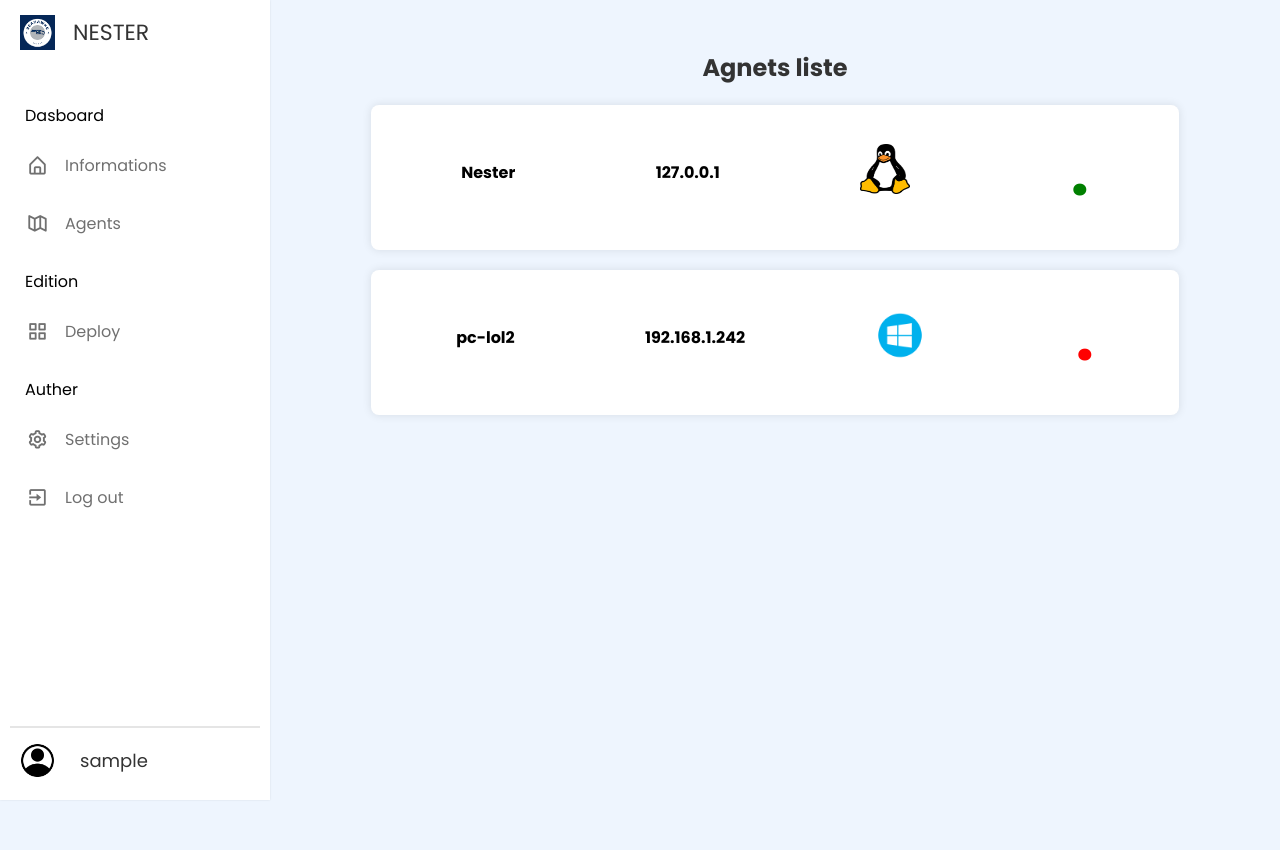
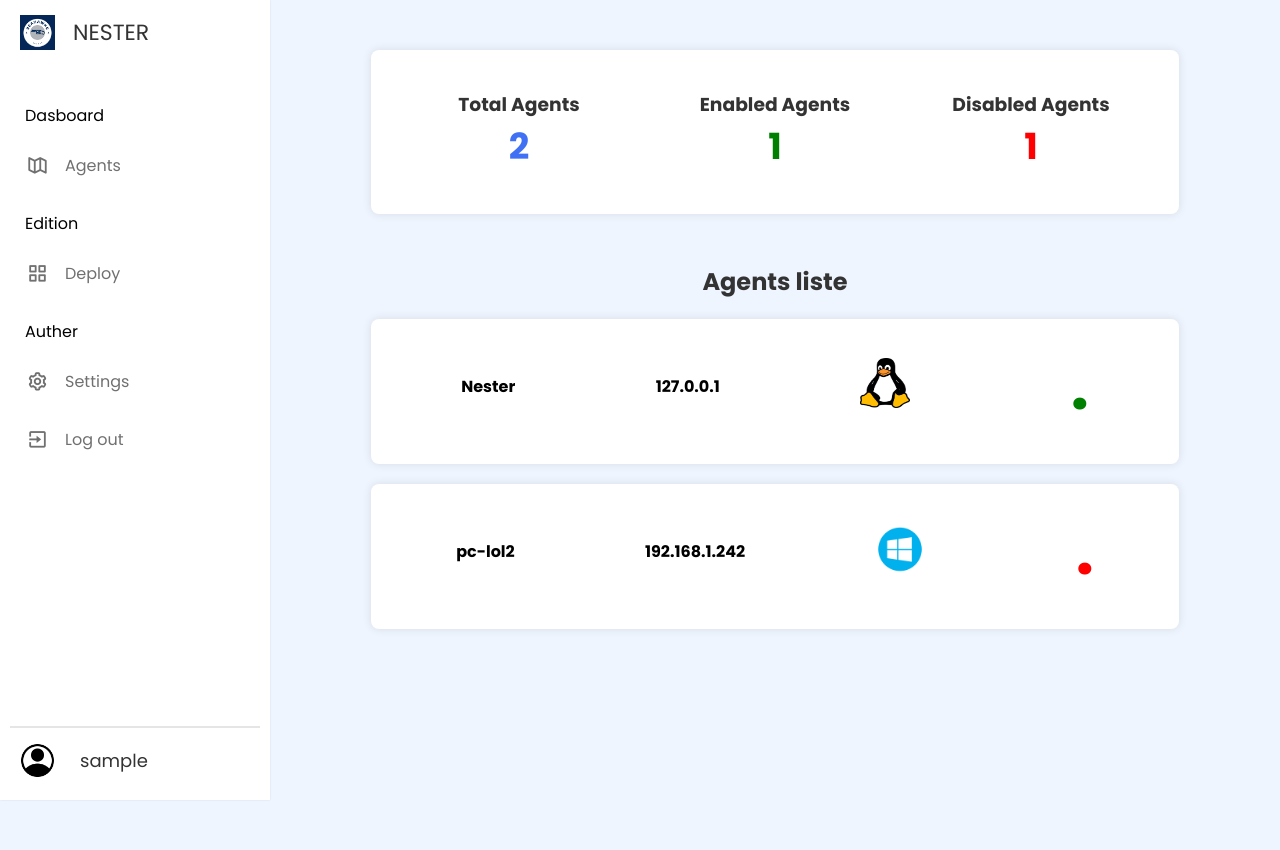
Before and after one commit to Caltus124/nester-mspr1, a PHP site: page /home.php?page=agents in a window 1280 px wide. Run offline with PHP 8.4, Linux system fonts and the light colour scheme; the visitor is signed in with stand-in values (Sample User, id 1); data comes from the database, SQL or seed files in the repository; some libraries are stand-ins or nearby versions.

Commit message:
keepalive

```diff
--- a/agents.php
+++ b/agents.php
@@ -72,10 +72,76 @@
             color: red;
             font-size: 4em;
         }
+        .box {
+            width: 30%;
+            padding: 20px;
+            border-radius: 10px;
+            text-align: center;
+        }
+        h3 {
+            margin-top: 0;
+            color: #333333;
+        }
+        p {
+            margin-bottom: 0;
+            font-size: 36px;
+            font-weight: bold;
+        }
+        .total {
+            color: #4070f4;
+        }
+        .enabled {
+            color: green;
+        }
+        .disabled {
+            color: red;
+        }
+        .container {
+            margin: 20px auto;
+            padding: 20px;
+            background-color: #fff;
+            border-radius: 8px;
+            box-shadow: 0 0 10px rgba(0,0,0,0.1);
+            margin-bottom: 20px;
+            width: 80%;
+            display: flex;
+            justify-content: space-around;
+            align-items: center;
+            transition: transform 0.3s ease; /* Ajout d'une transition pour l'effet de survol */
+            font-weight: bold;
+
+        }
     </style>
 </head>
 <body>
-    <h1>Agnets liste</h1>
+    <div class="container">
+        <?php
+        // Connexion à la base de données SQLite
+        $db = new SQLite3('database/nester.db');
+
+        // Requête pour obtenir le nombre total d'agents
+        $total_agents_query = $db->query("SELECT COUNT(*) AS total_agents FROM system_info");
+        $total_agents_row = $total_agents_query->fetchArray(SQLITE3_ASSOC);
+        $total_agents = $total_agents_row['total_agents'];
+
+        // Requête pour obtenir le nombre d'agents activés
+        $enabled_agents_query = $db->query("SELECT COUNT(*) AS enabled_agents FROM system_info WHERE status_machine = 'enable'");
+        $enabled_agents_row = $enabled_agents_query->fetchArray(SQLITE3_ASSOC);
+        $enabled_agents = $enabled_agents_row['enabled_agents'];
+
+        // Calculer le nombre d'agents désactivés
+        $disabled_agents = $total_agents - $enabled_agents;
+
+        // Afficher les résultats dans des boîtes
+        echo "<div class='box'><h3>Total Agents</h3><p class='total'>$total_agents</p></div>";
+        echo "<div class='box'><h3>Enabled Agents</h3><p class='enabled'>$enabled_agents</p></div>";
+        echo "<div class='box'><h3>Disabled Agents</h3><p class='disabled'>$disabled_agents</p></div>";
+
+        // Fermer la connexion à la base de données
+        $db->close();
+        ?>
+    </div>
+    <h1>Agents liste</h1>
     <div id="machineList"></div>
 
     <script>
--- a/home.php
+++ b/home.php
@@ -41,12 +41,6 @@ $user = $_SESSION['user'];
               <span class="title">Dasboard</span>
               <span class="line"></span>
             </div>
-            <li class="item">
-              <a href="home.php?page=information" class="link flex">
-                <i class="bx bx-home-alt"></i>
-                <span>Informations</span>
-              </a>
-            </li>
             <li class="item">
               <a href="home.php?page=agents" class="link flex">
                 <i class='bx bx-map-alt' ></i>
```
Also changed, not shown: deploy.php (+41 -5 lines).
